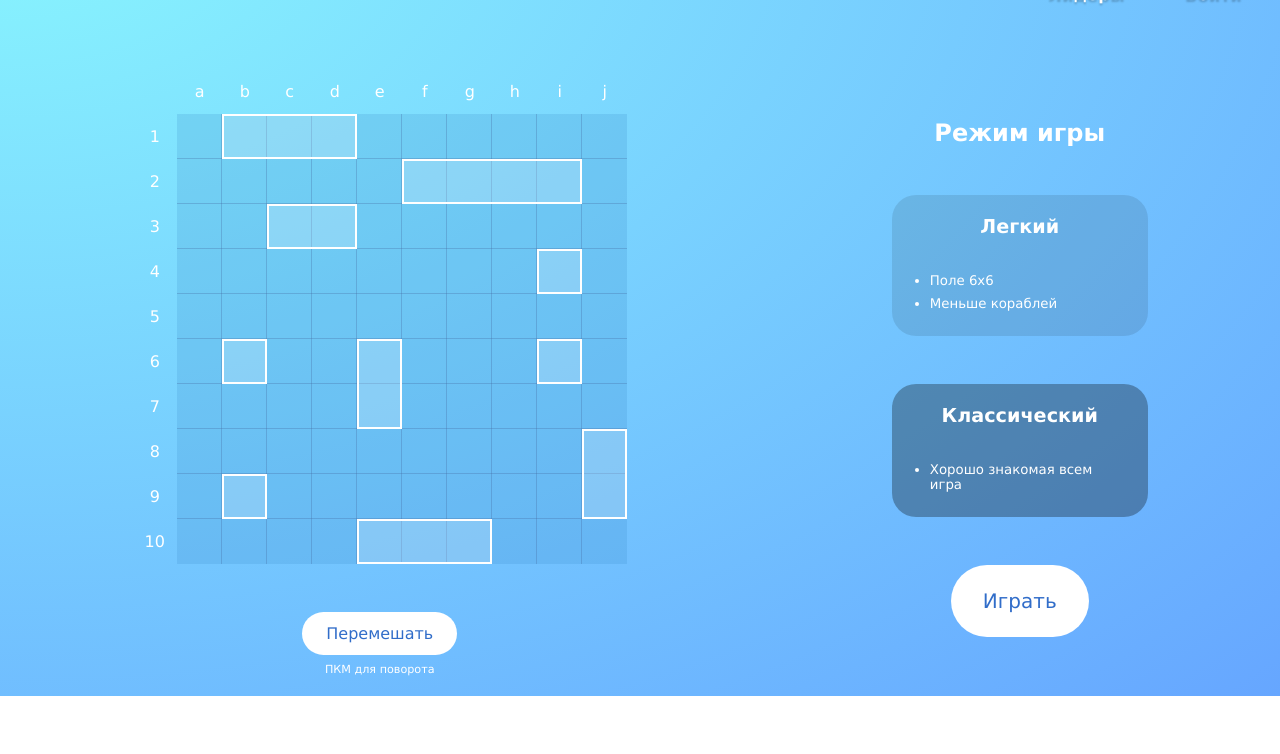
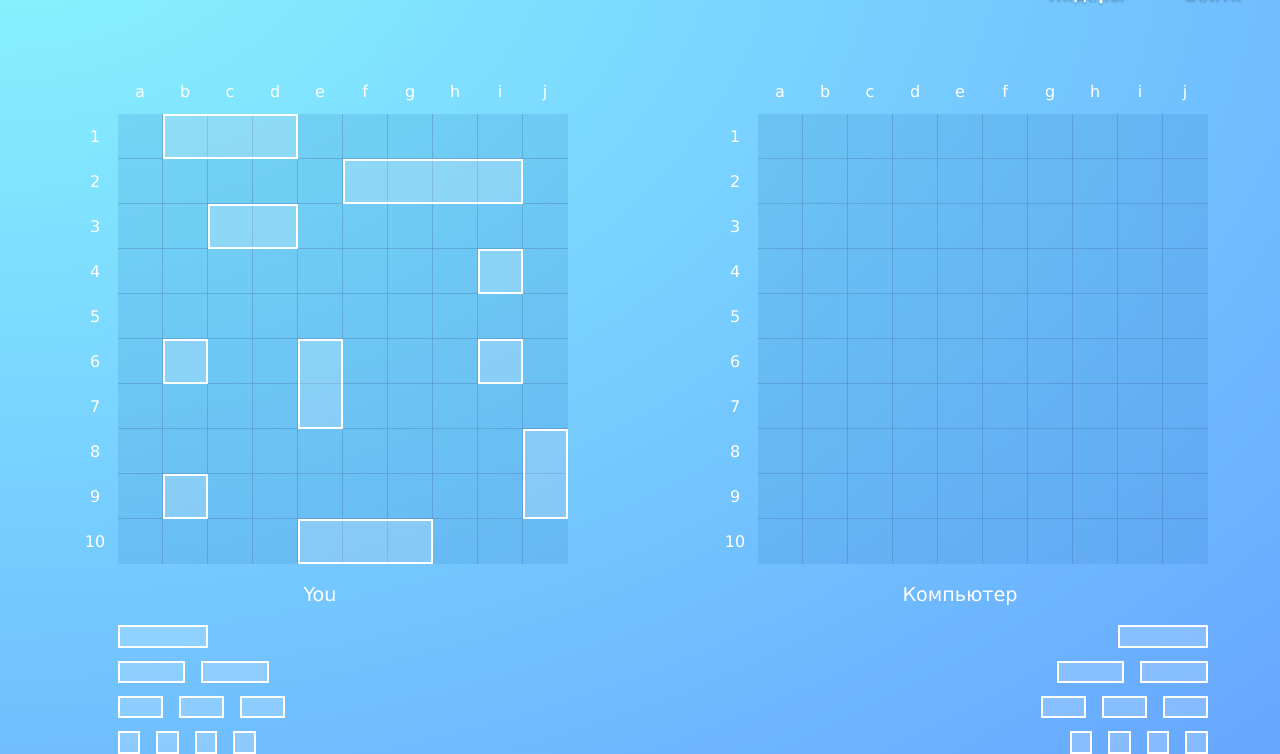
Before and after one commit to wave103x/rs-clone, a website built with webpack: page rs-clone/src/index.html in a window 1280 px wide. Both pictures are taken after a click on the button "Играть". Shown: the part 104-858 px from the top of the page. Before the commit the page ends 800 px from the top, so only its background shows below. Built offline with nearby package versions, Linux system fonts and the light colour scheme; a web font is replaced by a local one.

Commit message:
feat: add gameview

```diff
--- a/rs-clone/src/components/App.ts
+++ b/rs-clone/src/components/App.ts
@@ -1,11 +1,12 @@
 import Header from './Views/Header/Header';
 import StartView from './Views/StartView/StartView';
 import PreGameView from './Views/PreGameView/PreGameView';
+import GameType from '../enums/game-type';
 
 class App {
   private _header = new Header();
   //private _startView = new StartView();
-  private _pregameView = new PreGameView();
+  private _pregameView = new PreGameView(GameType.solo);
   private _component = document.body;
 
   constructor() {
--- a/rs-clone/src/components/Board/Board.ts
+++ b/rs-clone/src/components/Board/Board.ts
@@ -3,7 +3,6 @@ import Ship from './Ship/Ship';
 import AppCssClass from '../../enums/app-css-class';
 import AppTag from '../../enums/app-tag';
 import CellCondition from '../../enums/cell-condition';
-//import Difficulties from '../../enums/difficulties';
 import BoardDataType from '../../types/BoardDataType';
 import './board.scss';
 import BoardData from './BoardData';
@@ -11,6 +10,7 @@ import BoardUtils from '../../utils/BoardUtils';
 import ShipInfo from '../../types/ShipInfo';
 import Squadron from '../../types/Squadron';
 import Side from './SideData';
+import Difficulties from '../../enums/difficulties';
 
 class Board extends AbstractView {
   public board: HTMLElement = document.createElement(AppTag.DIV);
@@ -18,29 +18,34 @@ class Board extends AbstractView {
   public matrix: number[][];
   public squadron: Squadron;
   public shipSide: number;
+  public difficult: string;
+
+  public canMoving: boolean = true;
+  public playerTurn: boolean = false;
 
   protected _component: HTMLElement = document.createElement(AppTag.DIV);
   private readonly smallClientWidth: number = 768;
   private readonly alphabet: string = 'abcdefghij';
 
   private data: BoardDataType;
-  private difficult: string;
-  private boardSide: number;
-  private playerTurn: boolean = false;
+  //private boardSide: number;
 
+  //Протестить для легкой
   constructor(difficult: string, player: string, matrix?: number[][], squadron?: Squadron) {
     super();
 
     this.difficult = difficult;
     this.player = player;
 
-    difficult === 'normal' ? (this.data = BoardData.normal) : (this.data = BoardData.easy);
+    difficult === Difficulties.normal
+      ? (this.data = BoardData.normal)
+      : (this.data = BoardData.easy);
     if (document.documentElement.clientWidth > this.smallClientWidth) {
       this.shipSide = Side.large.ship;
-      this.boardSide = Side.large.board;
+      //this.boardSide = Side.large.board;
     } else {
       this.shipSide = Side.small.ship;
-      this.boardSide = Side.small.board;
+      //this.boardSide = Side.small.board;
     }
 
     if (matrix && squadron) {
@@ -59,6 +64,10 @@ class Board extends AbstractView {
 
   protected createComponent(): void {
     this._component.classList.add(AppCssClass.BOARD_MARKUP);
+    if (this.difficult === Difficulties.easy) {
+      this._component.classList.add(AppCssClass.BOARD_MARKUP_EASY);
+    }
+
     this._component.append(createEmptyBlock());
 
     for (let i = 0; i < this.data.length; i++) {
@@ -72,6 +81,9 @@ class Board extends AbstractView {
     }
 
     this.board.classList.add(AppCssClass.BOARD, AppCssClass.BOARD_IMG);
+    if (this.difficult === Difficulties.easy) {
+      this.board.classList.add(AppCssClass.BOARD_EASY);
+    }
 
     this._component.append(emptyContainer, this.board);
 
@@ -90,6 +102,7 @@ class Board extends AbstractView {
   }
 
   randomPlaceShips() {
+    try {
       for (let type in this.data.ships) {
         let shipsCount = this.data.ships[type][0];
         let decksCount = this.data.ships[type][1];
@@ -100,6 +113,10 @@ class Board extends AbstractView {
           const ship = new Ship(this, coords, shipName);
           ship.createShip();
         }
+      }
+    } catch {
+      this.clear();
+      this.randomPlaceShips();
     }
 
     function randomShipCoords(decksCount: number, board: Board): ShipInfo {
--- a/rs-clone/src/components/Board/BoardData.ts
+++ b/rs-clone/src/components/Board/BoardData.ts
@@ -1,4 +1,8 @@
-const BoardData = {
+import BoardDataType from '../../types/BoardDataType';
+
+const BoardData: {
+  [index: string]: BoardDataType;
+} = {
   easy: {
     length: 6,
     ships: {
--- a/rs-clone/src/components/Board/Ship/Ship.ts
+++ b/rs-clone/src/components/Board/Ship/Ship.ts
@@ -54,6 +54,7 @@ class Ship {
     component.style.top = `${this.shipInfo.shipPlace.x * this.board.shipSide}px`;
     this.board.board.append(component);
   }
+
 }
 
 export default Ship;
--- /dev/null
+++ b/rs-clone/src/components/Computer/Computer.ts
@@ -0,0 +1,14 @@
+import BoardUtils from "../../utils/BoardUtils";
+import BoardData from "../Board/BoardData";
+
+class Computer {
+    private _difficult: string;
+    private hitCoords: number[][];
+
+    constructor(difficult: string) {
+        this._difficult = difficult;
+        this.hitCoords = BoardUtils.createCoordMatrix(BoardData[this._difficult].length);
+    }
+}
+
+export default Computer;
--- /dev/null
+++ b/rs-clone/src/components/Game/Game.ts
@@ -0,0 +1,25 @@
+import GameType from '../../enums/game-type';
+import Board from '../Board/Board';
+import Computer from '../Computer/Computer';
+
+class Game {
+  private _firstPlayer: Board;
+  private _secondPlayer: Board;
+  private _gameType: string;
+  private computer!: Computer;
+
+  constructor(firstPlayer: Board, secondPlayer: Board, gameType: string) {
+    this._firstPlayer = firstPlayer;
+    this._secondPlayer = secondPlayer;
+    this._gameType = gameType;
+  }
+
+  start() {
+    //Возможно изменить запрет на перетаскивание
+    this._firstPlayer.canMoving = false;
+    if ((this._gameType = GameType.solo))
+      this.computer = new Computer(this._secondPlayer.difficult);
+  }
+}
+
+export default Game;
--- /dev/null
+++ b/rs-clone/src/components/Views/GameView/GameView.ts
@@ -0,0 +1,100 @@
+import AbstractView from '../View';
+import Board from '../../Board/Board';
+import Game from '../../Game/Game';
+
+import AppCssClass from '../../../enums/app-css-class';
+import AppTag from '../../../enums/app-tag';
+import Difficulties from '../../../enums/difficulties';
+import Player from '../../../enums/player';
+import GameType from '../../../enums/game-type';
+
+import BoardData from '../../Board/BoardData';
+import BoardDataType from '../../../types/BoardDataType';
+
+import './game-view.scss';
+
+class GameView extends AbstractView {
+  protected _component = document.createElement(AppTag.DIV);
+
+  private _board: Board;
+  private _enemyBoard!: Board;
+  private gameType: string;
+
+  constructor(board: Board, gameType: string) {
+    super();
+    this._board = board;
+    this.gameType = gameType;
+
+    if (gameType === GameType.solo) {
+      this._enemyBoard = new Board(this._board.difficult, Player.enemy);
+    } else {
+      //Таблица врага
+    }
+    this.createComponent();
+  }
+
+  protected createComponent(): void {
+    this._component.classList.add(AppCssClass.GAME);
+
+    this._component.append(createContainer(this._board));
+
+    //Переделать под таблицу игрока
+    if (this._enemyBoard) {
+      this._component.append(createContainer(this._enemyBoard, GameType.solo));
+    }
+
+    const game = new Game(this._board, this._enemyBoard, this.gameType);
+    game.start();
+
+    //Добавить обсервер или типо того на изменение состояния кораблей
+    function createContainer(board: Board, gameType?: string): HTMLElement {
+      const container = document.createElement(AppTag.DIV);
+      container.classList.add(AppCssClass.GAME_CONTAINER);
+
+      let boardName: string = '';
+      switch (gameType) {
+        case undefined:
+          boardName = 'You'; //имя игрока
+          break;
+        case GameType.solo:
+          boardName = 'Компьютер';
+          break;
+        case GameType.online: //имя другого игрока
+          break;
+      }
+
+      const boardNameBlock = document.createElement(AppTag.P);
+      boardNameBlock.classList.add(AppCssClass.GAME_BOARD_NAME);
+      boardNameBlock.innerText = boardName;
+
+      //Вынести в отдельную функцию
+      const squadronBlock = document.createElement(AppTag.DIV);
+      squadronBlock.classList.add(AppCssClass.GAME_SQUADRON);
+
+      const data: BoardDataType =
+        board.difficult == Difficulties.normal ? BoardData.normal : BoardData.easy;
+      for (let ship in data.ships) {
+        const row = document.createElement(AppTag.DIV);
+        row.classList.add(AppCssClass.GAME_SQUADRON_ROW);
+        if (gameType) row.classList.add(AppCssClass.GAME_SQUADRON_ROW_RIGHT);
+
+        for (let i = 0; i < data.ships[ship][0]; i++) {
+          const shipBlock = document.createElement(AppTag.DIV);
+          shipBlock.classList.add(AppCssClass.GAME_SHIP);
+          shipBlock.dataset.name = ship + i;
+
+          shipBlock.style.width = `${(board.shipSide / 2) * data.ships[ship][1]}px`;
+
+          row.append(shipBlock);
+        }
+        squadronBlock.append(row);
+      }
+
+      container.append(board.getComponent(), boardNameBlock, squadronBlock);
+
+      return container;
+    }
+  }
+}
+
+export default GameView;
--- /dev/null
+++ b/rs-clone/src/components/Views/GameView/game-view.scss
@@ -0,0 +1,52 @@
+.game {
+  padding-top: 4rem;
+  display: flex;
+  justify-content: space-around;
+  align-items: center;
+}
+
+.game__container {
+  display: flex;
+  flex-direction: column;
+  align-items: center;
+}
+
+.game__board-name {
+  color: white;
+  font-size: 1.2rem;
+}
+
+.game__squadron {
+  width: 100%;
+  padding-left: 45px;
+  display: flex;
+  flex-direction: column;
+  gap: 0.8rem;
+}
+
+.game__squadron-row {
+  display: flex;
+  gap: 1rem;
+  justify-content: flex-start;
+}
+
+.game__squadron-row_right {
+  justify-content: flex-end;
+}
+
+.game__ship {
+  height: 22.5px;
+  border: 2px solid white;
+  background-color: rgba(255, 255, 255, 0.2);
+}
+
+@media (max-width: 768px) {
+  .game__squadron {
+    width: 150px;
+    padding-left: 30px;
+  }
+
+  .game__ship {
+    height: 15px;
+  }
+}
--- a/rs-clone/src/components/Views/PreGameView/PreGameView.ts
+++ b/rs-clone/src/components/Views/PreGameView/PreGameView.ts
@@ -1,15 +1,19 @@
 import AbstractView from '../View';
 import Board from '../../Board/Board';
+import GameView from '../GameView/GameView';
 import AppCssClass from '../../../enums/app-css-class';
 import AppTag from '../../../enums/app-tag';
 import Difficulties from '../../../enums/difficulties';
 import Player from '../../../enums/player';
+import GameType from '../../../enums/game-type';
 import './pregame-view.scss';
 
 class PreGameView extends AbstractView {
   protected _component = document.createElement(AppTag.DIV);
   private difficult: string = Difficulties.normal;
   private _board = new Board(this.difficult, Player.ally);
+  private gameType: string;
+  private boardContainer!: HTMLElement;
 
   private readonly SHUFFLE_BUTTON_TEXT = 'Перемешать';
   private readonly SHUFFLE_TEXT = 'ПКМ для поворота';
@@ -26,15 +30,17 @@ class PreGameView extends AbstractView {
     },
   };
 
-  constructor() {
+  constructor(gameType: string) {
     super();
+    this.gameType = gameType;
     this.createComponent();
   }
 
   protected createComponent(): void {
     this._component.classList.add(AppCssClass.PREGAME);
 
-    this._component.append(this.createBoardContainer(), this.createControlPanel());
+    this.boardContainer = this.createBoardContainer();
+    this._component.append(this.boardContainer, this.createControlPanel());
   }
 
   private createBoardContainer(): HTMLElement {
@@ -76,7 +82,9 @@ class PreGameView extends AbstractView {
     const buttonPlay = document.createElement(AppTag.BUTTON);
     buttonPlay.classList.add(AppCssClass.BUTTON_BIG, AppCssClass.BUTTON);
     buttonPlay.innerText = this.PLAY_BUTTON_TEXT;
-    //buttonPlay.addEventListener();
+    buttonPlay.addEventListener('click', () => {
+      startGame(this);
+    });
 
     controlContainer.append(controlHeader, easyDifficult, normalDifficult, buttonPlay);
 
@@ -105,6 +113,12 @@ class PreGameView extends AbstractView {
           difficultBlock.classList.add(AppCssClass.DIFFICULT_ACTIVE);
 
           control.difficult = difficult;
+
+          //Возможно вынести в отдельную функцию
+          control.boardContainer.remove();
+          control._board = new Board(control.difficult, Player.ally);
+          control.boardContainer = control.createBoardContainer();
+          control._component.prepend(control.boardContainer);
         }
       }
     }
@@ -129,6 +143,14 @@ class PreGameView extends AbstractView {
 
       return ol;
     }
+
+    //Переделать в роутинг
+    function startGame(pregameView: PreGameView) {
+      pregameView._component.remove();
+      if (pregameView.gameType === GameType.solo) {
+        document.body.append(new GameView(pregameView._board, pregameView.gameType).getComponent());
+      }
+    }
   }
 }
 
--- a/rs-clone/src/components/Views/PreGameView/pregame-view.scss
+++ b/rs-clone/src/components/Views/PreGameView/pregame-view.scss
@@ -1,9 +1,11 @@
 @import '../../../sass/main.scss';
 
 .pregame {
+  width: 80%;
+  margin: 0 auto;
   display: flex;
-  align-items: center;
-  justify-content: space-around;
+  align-items: flex-start;
+  justify-content: space-between;
   padding-top: 4rem;
 }
 
@@ -14,6 +16,11 @@
   gap: 3rem;
 }
 
+.pregame__board-container:has(.board__markup_easy) {
+  margin-left: 10%;
+  margin-top: 3rem;
+}
+
 .pregame__board-text {
   color: white;
   margin-top: -2.5rem;
@@ -21,7 +28,7 @@
 }
 
 .pregame__control-container {
-  width: 20%;
+  width: 25%;
   display: flex;
   flex-direction: column;
   align-items: center;
--- a/rs-clone/src/enums/app-css-class.ts
+++ b/rs-clone/src/enums/app-css-class.ts
@@ -32,15 +32,25 @@ const enum AppCssClass {
   DIFFICULT_FEATURES = 'pregame__difficult-features',
 
   BOARD_MARKUP = 'board__markup',
+  BOARD_MARKUP_EASY = 'board__markup_easy',
   BOARD_EMPTY_BLOCK = 'board__empty-block',
   EMPTY_CONTAINER = 'empty-container',
   BOARD = 'board',
+  BOARD_EASY = 'board_easy',
   BOARD_IMG = 'board_img',
   HIT_IMG = 'hit_img',
   MISS_IMG = 'miss_img',
   EMPTY_IMG = 'empty_img',
 
   SHIP = 'ship',
+
+  GAME = 'game',
+  GAME_CONTAINER = 'game__container',
+  GAME_BOARD_NAME = 'game__board-name',
+  GAME_SHIP = 'game__ship',
+  GAME_SQUADRON = 'game__squadron',
+  GAME_SQUADRON_ROW = 'game__squadron-row',
+  GAME_SQUADRON_ROW_RIGHT = 'game__squadron-row_right',
 }
 
 export default AppCssClass;
--- /dev/null
+++ b/rs-clone/src/enums/game-type.ts
@@ -0,0 +1,6 @@
+enum GameType {
+  solo = 'solo',
+  online = 'online',
+}
+
+export default GameType;
--- a/rs-clone/src/utils/BoardUtils.ts
+++ b/rs-clone/src/utils/BoardUtils.ts
@@ -1,8 +1,19 @@
 import CellConditions from '../enums/cell-condition';
 
 class BoardUtils {
-  static createZeroMatrix(n: number) {
+  static createZeroMatrix(n: number): number[][] {
     return [...new Array(n)].map(() => new Array(n).fill(CellConditions.empty));
+  }
+
+  static createCoordMatrix(n: number): number[][] {
+    const arr = new Array(n * n);
+    for (let i = 0; i < n; i++) {
+      for (let j = 0; j < n; j++) {
+        arr.push([i, j]);
+      }
+    }
+
+    return arr;
   }
 
   static getRandomNumber(n: number): number {
```
Also changed, not shown: rs-clone/src/components/Board/board.scss (+20 -0 lines). Lines whose indentation alone changed are shown as unchanged.
